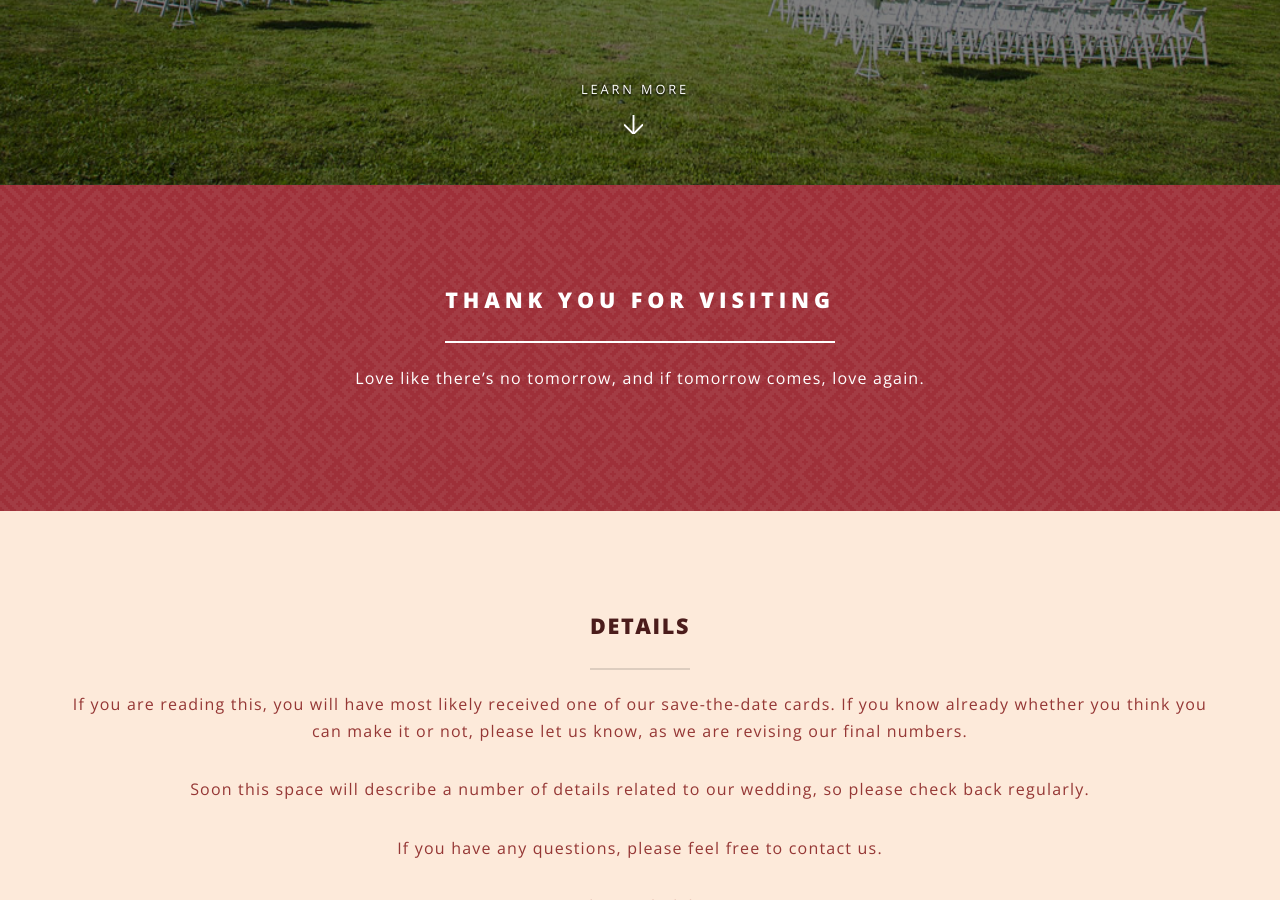
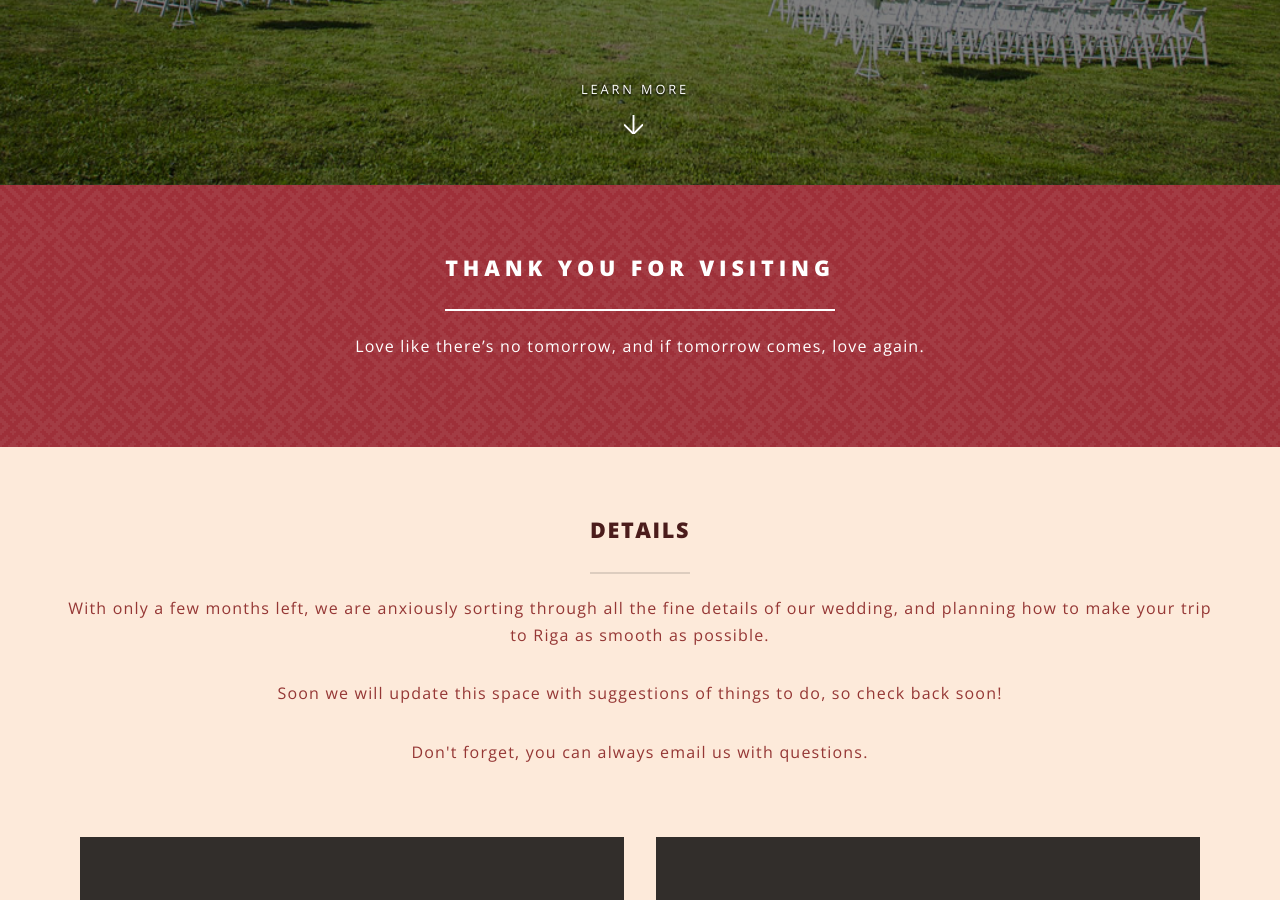
Before and after one commit to aliseandblake/aliseandblake.github.io, a Jekyll site: the page built from index.html, in a window 1280 px wide and 900 px high, scrolled down 715 px. Built offline with Jekyll 4.4.1, drawn with Linux system fonts in a browser that asks for light colours; some of the changed text lies outside the part shown.

Commit message:
add placeholders for things to do, and wedding day

```diff
--- a/css/main.scss
+++ b/css/main.scss
@@ -1228,7 +1228,7 @@
   }
 
   .wrapper {
-    @include padding(6em, 0);
+    @include padding(4em, 0);
 
     > .inner {
       width: 60em;
--- a/index.html
+++ b/index.html
@@ -37,27 +37,20 @@
                 <h2>Details</h2>
                 <p>
 
-                  If you are reading this, you will have most likely received
-                  one of our save-the-date cards. If you know already whether
-                  you think you can make it or not, please let us know, as we
-                  are revising our final numbers.
+                With only a few months left, we are anxiously sorting through
+                all the fine details of our wedding, and planning how to make
+                your trip to Riga as smooth as possible.
 
                 </p>
                 <p>
 
-                  Soon this space will describe a number of details related to
-                  our wedding, so please check back regularly.
+                Soon we will update this space with suggestions of things to do,
+                so check back soon!
 
                 </p>
                 <p>
 
-                  If you have any questions, please feel free to contact us.
-
-                </p>
-
-                <p>
-
-                -Alise and Blake
+                Don't forget, you can always email us with questions.
 
                 </p>
               </header>
@@ -87,28 +80,29 @@
                   </p>
                 </li>
 
-                <!-- <li class="icon">
-                  <h3>Ceremony</h3>
+                <li class="icon">
+                  <h3>Our Big Day</h3>
                   <p>
 
-                  The ceremony will take place in Malpils Muiza Garden. In the
-                  event of rain, an alternate ceremony will occur inside.
+                  On our wedding day, a bus will bring any guests without a car
+                  to the venue where our ceremony and reception will take place.
+                  There will be dancing, food, cake, some surprises, and a room
+                  to sleep for the night. Check back here again soon for more.
 
                   </p>
                 </li>
 
                 <li class="icon">
-                  <h3>Reception</h3>
+                  <h3>Things to do in Riga</h3>
                   <p>
 
-                  After the ceremony, a reception will take place in Bersha, a
-                  short ride away in Sigulda. There will be music, dancing, and
-                  food.
+                  Dining?  Museums?  Night Life?  There's something for
+                  everyone.  Check back soon for some recommendations.
 
                   </p>
                 </li>
 
-                <li class="icon">
+                <!-- <li class="icon">
                   <h3>Our Story</h3>
                   <p>Where did we come from? And how did we get here?</p>
                 </li>
```
Also changed, not shown: readme.md.
